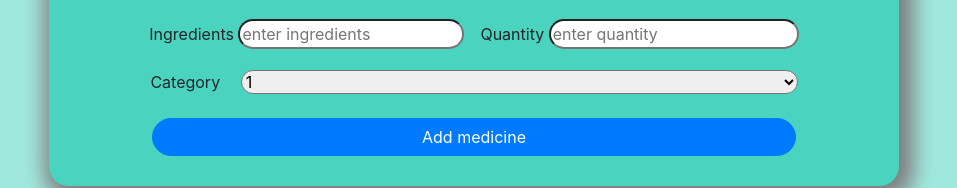
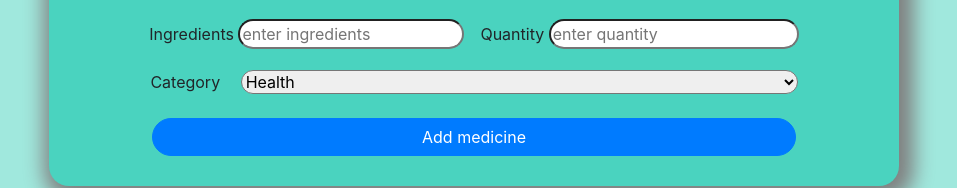
Before and after one commit to ayush-kk/Jadibuti-Project, a React (Create React App) app: page /medicine/add in a window 1280 px wide. Shown: the part 464-652 px from the top of the page, without its empty margins (166-1123 px from the left). Built offline with nearby package versions, Linux system fonts and the light colour scheme.

Commit message:
updated AddMedicine.js

```diff
--- a/src/components/AddMedicine.js
+++ b/src/components/AddMedicine.js
@@ -17,7 +17,7 @@ function AddMed() {
         mtype: '',
         ingrdt: '',
         quant: '',
-        category: ''
+        categoryId: 0
 
     })
 
@@ -42,7 +42,7 @@ function AddMed() {
                 quantity: medicine.quant
             },
             category: {
-                categoryId: medicine.category
+                categoryId: medicine.categoryId
             }
         }
 
@@ -124,10 +124,11 @@ function AddMed() {
 
                 <div className='form-group'>
                     <label>Category&emsp;&nbsp;</label>
-                    <select style={{ width: '557px', borderRadius: '20px' }} >
-                        <option value={medicine.category}>1</option>
-                        <option value={medicine.category}>2</option>
-                        <option value={medicine.category}>3</option>
+                    <select type='number' name='categoryId' style={{ width: '557px', borderRadius: '20px' }}
+                     onChange={event=>{updateMedicine({...medicine,categoryId:event.target.value})}}  >
+                         <option value={medicine.categoryId=1} onChange={event=>{updateMedicine({...medicine,categoryId:event.target.value})}} >Health</option>
+                        <option value={medicine.categoryId=2} onChange={event=>{updateMedicine({...medicine,categoryId:event.target.value})}}>Hair</option>
+                        <option value={medicine.categoryId=3} onChange={event=>{updateMedicine({...medicine,categoryId:event.target.value})}}>Skin</option>
                     </select>
                 </div>
                 <button onClick={handleButton} className="btn btn-primary" style={{ width: '644px', borderRadius: '20px' }}>
```
